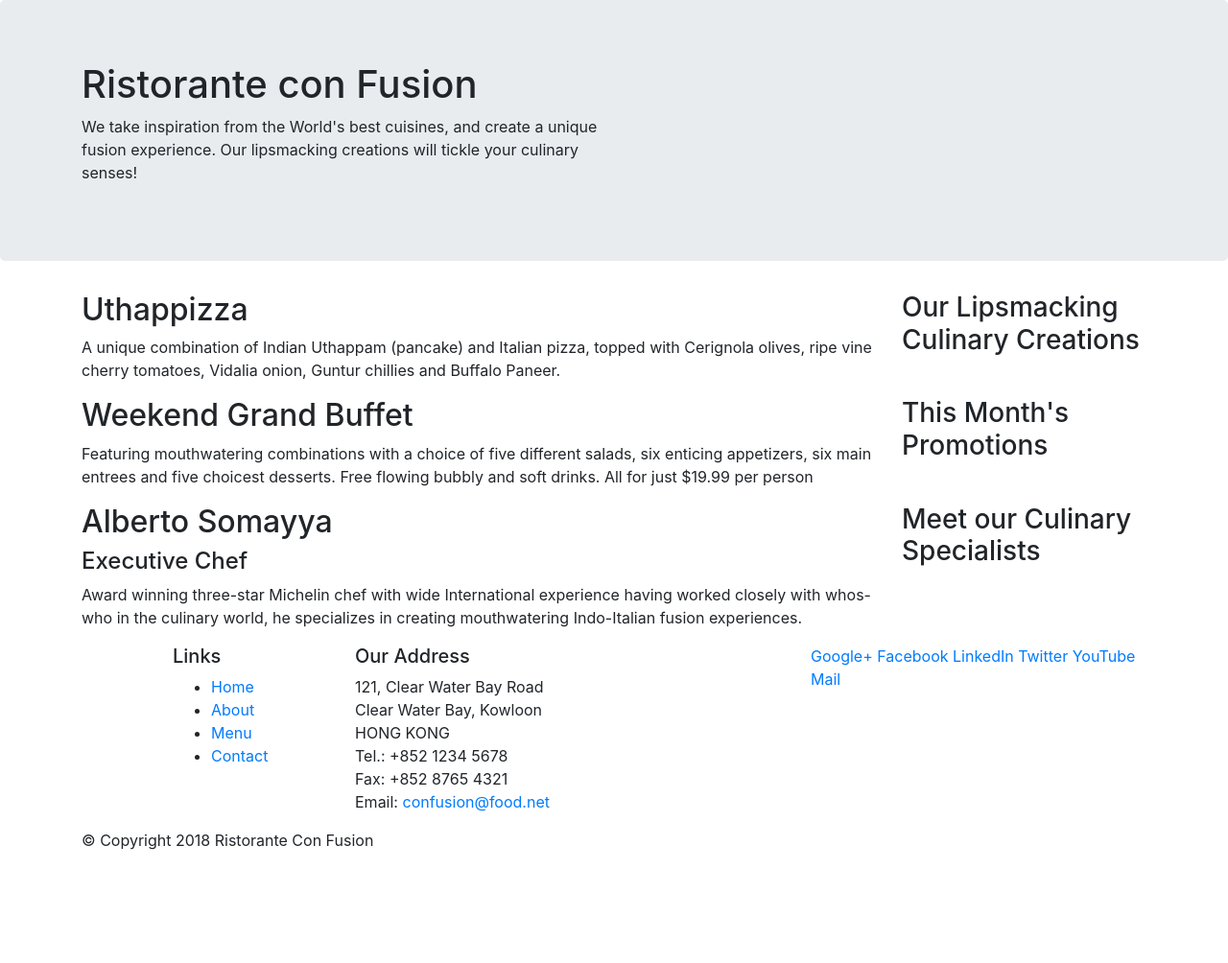
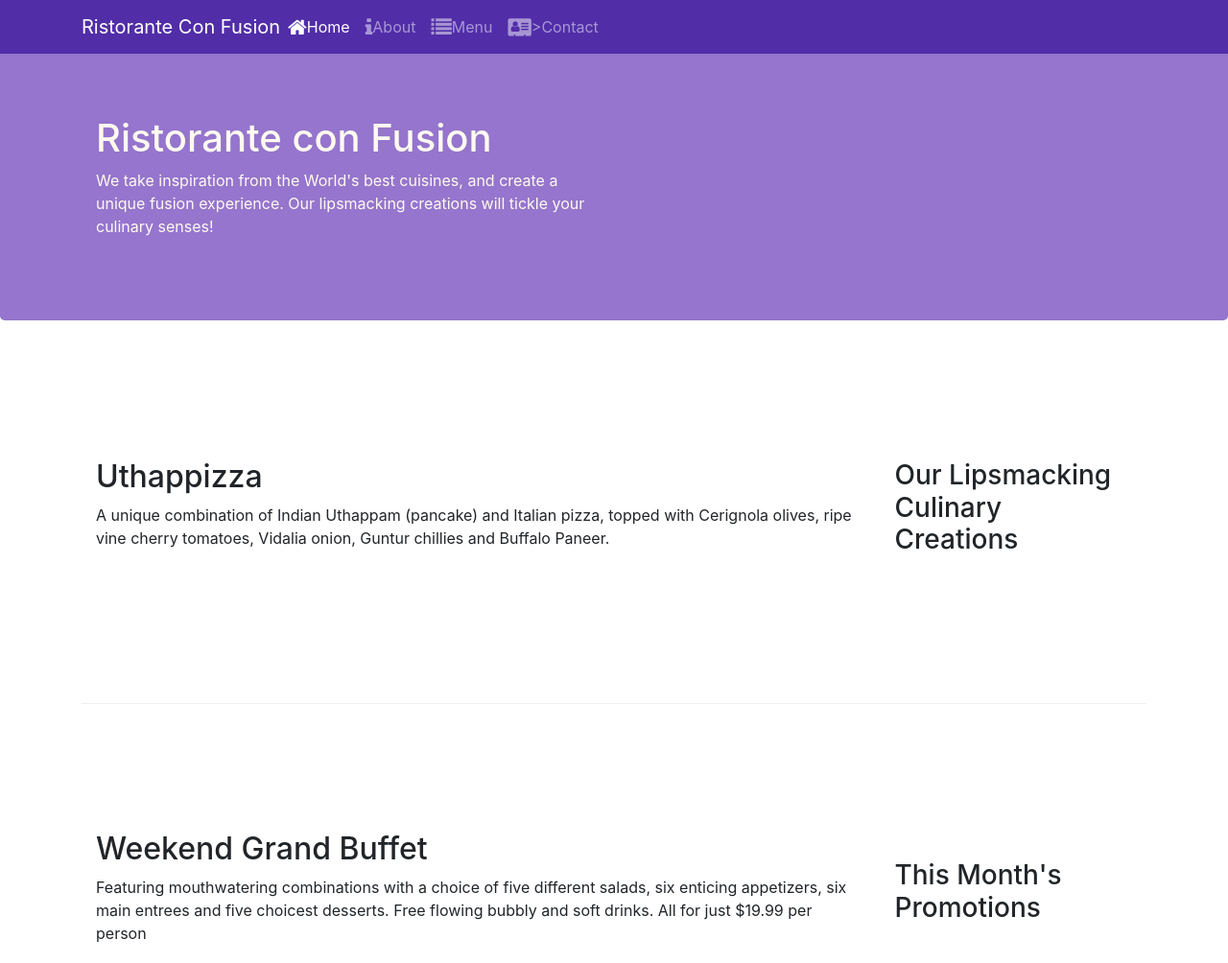
Before and after one commit to harrisalisha/Front-End-Web-UI-Frameworks-and-Tools-Bootstrap-4-, a website: page index.html in a window 1280 px wide. Shown: the top 1004 px of the page at 96% size. Before the commit the page ends 904 px from the top, so only its background shows below. Drawn offline with nearby package versions, Linux system fonts and the light colour scheme.

Commit message:
Font Icon

```diff
--- /dev/null
+++ b/css/styles.css
@@ -0,0 +1,39 @@
+.row-header{
+    margin:0px auto;
+    padding:0px;
+}
+
+.row-content {
+    margin:0px auto;
+    padding: 50px 0px 50px 0px;
+    border-bottom: 1px ridge;
+    min-height:400px;
+}
+
+.footer{
+    background-color: #D1C4E9;
+    margin:0px auto;
+    padding: 20px 0px 20px 0px;
+}
+
+.jumbotron {
+    padding:70px 30px 70px 30px;
+    margin:0px auto;
+    background:#9575CD;
+    color:floralwhite;
+}
+
+address{
+    font-size:80%;
+    margin:0px;
+    color:#0f0f0f;
+}
+
+body{
+    padding:50px 0px 0px 0px;
+    z-index:0;
+}
+
+.navbar-dark {
+     background-color: #512DA8;
+}
--- a/index.html
+++ b/index.html
@@ -7,68 +7,100 @@
     <meta charset="utf-8">
     <meta name="viewport" content="width=device-width, initial-scale=1, shrink-to-fit=no">
     <meta http-equiv="x-ua-compatible" content="ie=edge">
-     <link rel="stylesheet" href="https://stackpath.bootstrapcdn.com/bootstrap/4.4.1/css/bootstrap.min.css" integrity="sha384-Vkoo8x4CGsO3+Hhxv8T/Q5PaXtkKtu6ug5TOeNV6gBiFeWPGFN9MuhOf23Q9Ifjh" crossorigin="anonymous">
+
+    <!--<link rel="stylesheet" href="https://stackpath.bootstrapcdn.com/bootstrap/4.4.1/css/bootstrap.min.css" integrity="sha384-Vkoo8x4CGsO3+Hhxv8T/Q5PaXtkKtu6ug5TOeNV6gBiFeWPGFN9MuhOf23Q9Ifjh" crossorigin="anonymous">-->
+
     <!-- Bootstrap CSS -->
-     <!--<link rel="stylesheet" href="node_modules/bootstrap/dist/css/bootstrap.min.css">-->
+    <link rel="stylesheet" href="node_modules/bootstrap/dist/css/bootstrap.min.css">
+    <link href="css/styles.css" rel="stylesheet">
+    <link rel="stylesheet" href="node_modules/font-awesome/css/font-awesome.min.css">
+    <link rel="stylesheet" href="node_modules/bootstrap-social/bootstrap-social.css">
 </head>
 
 <body>
+    <nav class="navbar navbar-dark navbar-expand-sm fixed-top">
+        <div class="container">
+            <button class="navbar-toggler" type="button" data-toggle="collapse" data-target="#Navbar">
+                <span class="navbar-toggler-icon"></span>
+            </button>
+            <a class="navbar-brand mr-auto" href="#">Ristorante Con Fusion</a>
+            <div class="collapse navbar-collapse" id="Navbar">
+                <ul class="navbar-nav mr-auto">
+                    <li class="nav-item active"><a class="nav-link" href="#"
+                        ><span class="fa fa-home fa-lg"></span>Home</a></li>
+                    <li class="nav-item"><a class="nav-link" href="./aboutus.html"
+                        ><span class="fa fa-info fa-lg"></span>About</a></li>
+                    <li class="nav-item"><a class="nav-link" href="#"
+                        ><span class="fa fa-list fa-lg"></span>Menu</a></li>
+                    <li class="nav-item"><a class="nav-link" href="#"
+                        ><span class="fa fa-address-card fa-lg"></span>>Contact</a></li>
+                </ul>
+            </div>
+
+        </div>
+    </nav>
 
     <header class="jumbotron">
         <div class="container">
-            <div class="row">
+            <div class="row row-header">
                 <div class="col-12 col-sm-6">
                     <h1>Ristorante con Fusion</h1>
-                    <p>We take inspiration from the World's best cuisines, and create a unique fusion experience. Our lipsmacking creations will tickle your culinary senses!</p>
+                    <p>We take inspiration from the World's best cuisines, and create a unique fusion experience. Our
+                        lipsmacking creations will tickle your culinary senses!</p>
                 </div>
-                <div class="col-12 col-sm" >
+                <div class="col-12 col-sm">
                 </div>
             </div>
         </div>
     </header>
 
     <div class="container">
-        <div class="row">
+        <div class="row row-content align-items-center">
             <div class="col-12 col-sm-4 order-sm-last col-md-3">
                 <h3>Our Lipsmacking Culinary Creations</h3>
             </div>
             <div class="col col-sm order-sm-first col-md">
                 <h2>Uthappizza</h2>
-                <p>A unique combination of Indian Uthappam (pancake) and Italian pizza, topped with Cerignola olives, ripe vine cherry tomatoes, Vidalia onion, Guntur chillies and Buffalo Paneer.</p>
+                <p>A unique combination of Indian Uthappam (pancake) and Italian pizza, topped with Cerignola olives,
+                    ripe vine cherry tomatoes, Vidalia onion, Guntur chillies and Buffalo Paneer.</p>
             </div>
         </div>
 
 
-        <div class="row">
+        <div class="row row-content align-items-center">
             <div class="col-12 col-sm-4 order-sm-last col-md-3">
                 <h3>This Month's Promotions</h3>
             </div>
             <div class="col col-sm order-sm-first col-md">
                 <h2>Weekend Grand Buffet</h2>
-                <p>Featuring mouthwatering combinations with a choice of five different salads, six enticing appetizers, six main entrees and five choicest desserts. Free flowing bubbly and soft drinks. All for just $19.99 per person </p>
+                <p>Featuring mouthwatering combinations with a choice of five different salads, six enticing appetizers,
+                    six main entrees and five choicest desserts. Free flowing bubbly and soft drinks. All for just
+                    $19.99 per person </p>
             </div>
         </div>
 
-        <div class="row">
+        <div class="row row-content align-items-center">
             <div class="col-12 col-sm-4 order-sm-last col-md-3">
                 <h3>Meet our Culinary Specialists</h3>
             </div>
             <div class="col col-sm  order-sm-first col-md">
                 <h2>Alberto Somayya</h2>
                 <h4>Executive Chef</h4>
-                <p>Award winning three-star Michelin chef with wide International experience having worked closely with whos-who in the culinary world, he specializes in creating mouthwatering Indo-Italian fusion experiences. </p>
+                <p>Award winning three-star Michelin chef with wide International experience having worked closely with
+                    whos-who in the culinary world, he specializes in creating mouthwatering Indo-Italian fusion
+                    experiences. </p>
             </div>
         </div>
     </div>
 
-    <footer>
+    <footer class="footer">
         <div class="container">
             <div class="row">
                 <div class="col-4 offset-1 col-sm-2">
                     <h5>Links</h5>
-                    <ul>
+                    <ul class="list-unstyled">
                         <li><a href="#">Home</a></li>
-                        <li><a href="#">About</a></li>
+                        <li><a href="./aboutus.html">About</a></li>
                         <li><a href="#">Menu</a></li>
                         <li><a href="#">Contact</a></li>
                     </ul>
@@ -79,23 +111,24 @@
                         121, Clear Water Bay Road<br>
                         Clear Water Bay, Kowloon<br>
                         HONG KONG<br>
-		              Tel.: +852 1234 5678<br>
-		              Fax: +852 8765 4321<br>
-		              Email: <a href="mailto:confusion@food.net">confusion@food.net</a>
+                        Tel. <i class="fa fa-phone fa-lg"></i>: +852 1234 5678<br>
+                        Fax <i class="fa fa-fax fa-lg"></i>: +852 8765 4321<br>
+                        Email <i class="fa fa-envelope fa-lg"></i>: <a href="mailto:confusion@food.net">confusion@food.net</a>
                     </address>
                 </div>
-                <div class="col-12 col-sm-4">
-                    <div>
-                        <a href="http://google.com/+">Google+</a>
-                        <a href="http://www.facebook.com/profile.php?id=">Facebook</a>
-                        <a href="http://www.linkedin.com/in/">LinkedIn</a>
-                        <a href="http://twitter.com/">Twitter</a>
-                        <a href="http://youtube.com/">YouTube</a>
-                        <a href="mailto:">Mail</a>
+                <div class="col-12 col-sm-4 align-self-center">
+                    <div class="text-center">
+                        <a class="btn btn-social-icon btn-google" href="http://google.com/+"><i class="fa fa-google-plus"></i></a>
+                        <a class="btn btn-social-icon btn-facebook" href="http://www.facebook.com/profile.php?id="><i class="fa fa-facebook"></i></a>
+                        <a class="btn btn-social-icon btn-linkedin" href="http://www.linkedin.com/in/"><i class="fa fa-linkedin"></i></a>
+                        <a class="btn btn-social-icon btn-twitter" href="http://twitter.com/"><i class="fa fa-twitter"></i></a>
+                        <a class="btn btn-social-icon btn-google" href="http://youtube.com/"><i class="fa fa-youtube"></i></a>
+                        <a class="btn btn-social-icon" href="mailto:"><i class="fa fa-envelope-o"></i></a>
+                    </div>
+
                 </div>
             </div>
-           </div>
-           <div class="row">
+            <div class="row justify-content-center">
                 <div class="col-auto">
                     <p>© Copyright 2018 Ristorante Con Fusion</p>
                 </div>
@@ -103,14 +136,14 @@
         </div>
     </footer>
 
-    <script src="https://code.jquery.com/jquery-3.4.1.slim.min.js" integrity="sha384-J6qa4849blE2+poT4WnyKhv5vZF5SrPo0iEjwBvKU7imGFAV0wwj1yYfoRSJoZ+n" crossorigin="anonymous"></script>
+    <!-- <script src="https://code.jquery.com/jquery-3.4.1.slim.min.js" integrity="sha384-J6qa4849blE2+poT4WnyKhv5vZF5SrPo0iEjwBvKU7imGFAV0wwj1yYfoRSJoZ+n" crossorigin="anonymous"></script>
 <script src="https://cdn.jsdelivr.net/npm/popper.js@1.16.0/dist/umd/popper.min.js" integrity="sha384-Q6E9RHvbIyZFJoft+2mJbHaEWldlvI9IOYy5n3zV9zzTtmI3UksdQRVvoxMfooAo" crossorigin="anonymous"></script>
-<script src="https://stackpath.bootstrapcdn.com/bootstrap/4.4.1/js/bootstrap.min.js" integrity="sha384-wfSDF2E50Y2D1uUdj0O3uMBJnjuUD4Ih7YwaYd1iqfktj0Uod8GCExl3Og8ifwB6" crossorigin="anonymous"></script>
+<script src="https://stackpath.bootstrapcdn.com/bootstrap/4.4.1/js/bootstrap.min.js" integrity="sha384-wfSDF2E50Y2D1uUdj0O3uMBJnjuUD4Ih7YwaYd1iqfktj0Uod8GCExl3Og8ifwB6" crossorigin="anonymous"></script>-->
     <!-- jQuery first, then Popper.js, then Bootstrap JS. -->
-  <!--<script src="node_modules/jquery/dist/jquery.slim.min.js"></script>
+    <script src="node_modules/jquery/dist/jquery.slim.min.js"></script>
     <script src="node_modules/popper.js/dist/umd/popper.min.js"></script>
     <script src="node_modules/bootstrap/dist/js/bootstrap.min.js"></script>
-  -->
+
 </body>
 
 </html>
```
Also changed, not shown: aboutus.html (added, +146 -0 lines), package.json (+7 -0 lines), 1 other file. Lines whose indentation alone changed are shown as unchanged.
